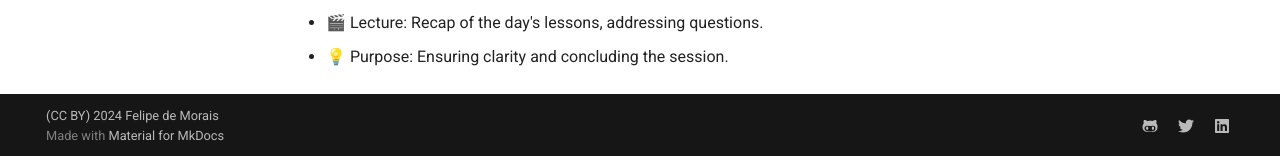
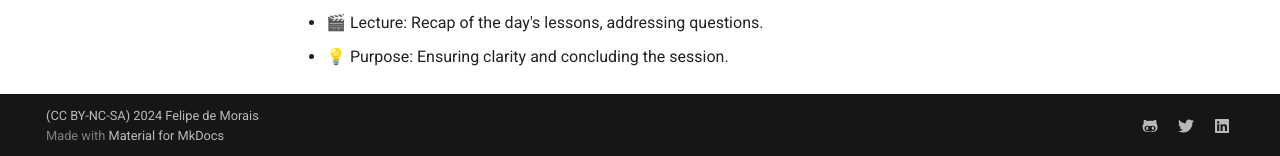
Before and after one commit to lipemorais/building-your-first-api-with-django-and-django-rest-framework, an MkDocs documentation site: the page built from docs/index.md, in a window 1280 px wide and 900 px high, scrolled down 1110 px. Shown: the part 741-897 px from the top of the window. Built offline with MkDocs 1.6.1 and Material for MkDocs 9.7.7, drawn with Linux system fonts in a browser that asks for light colours.

```diff
--- a/mkdocs.yml
+++ b/mkdocs.yml
@@ -64,4 +64,4 @@ markdown_extensions:
 
 
 copyright: |
-  (CC BY) 2024 <a href="https://github.com/lipemorais/"  target="_blank" rel="noopener">Felipe de Morais</a>
+  (CC BY-NC-SA) 2024 <a href="https://github.com/lipemorais/"  target="_blank" rel="noopener">Felipe de Morais</a>
--- a/pyproject.toml
+++ b/pyproject.toml
@@ -3,7 +3,7 @@ name = "building-your-first-api-with-django-and-django-rest-framework"
 version = "0.1.0"
 description = "Tutorial for you to learn how to create a API using Django and Django Rest Framework"
 authors = ["FeliPython <felipejpa15@gmail.com>"]
-license = "GPL"
+license = "CC BY-NC-SA"
 readme = "README.md"
 
 [tool.poetry.dependencies]
```
